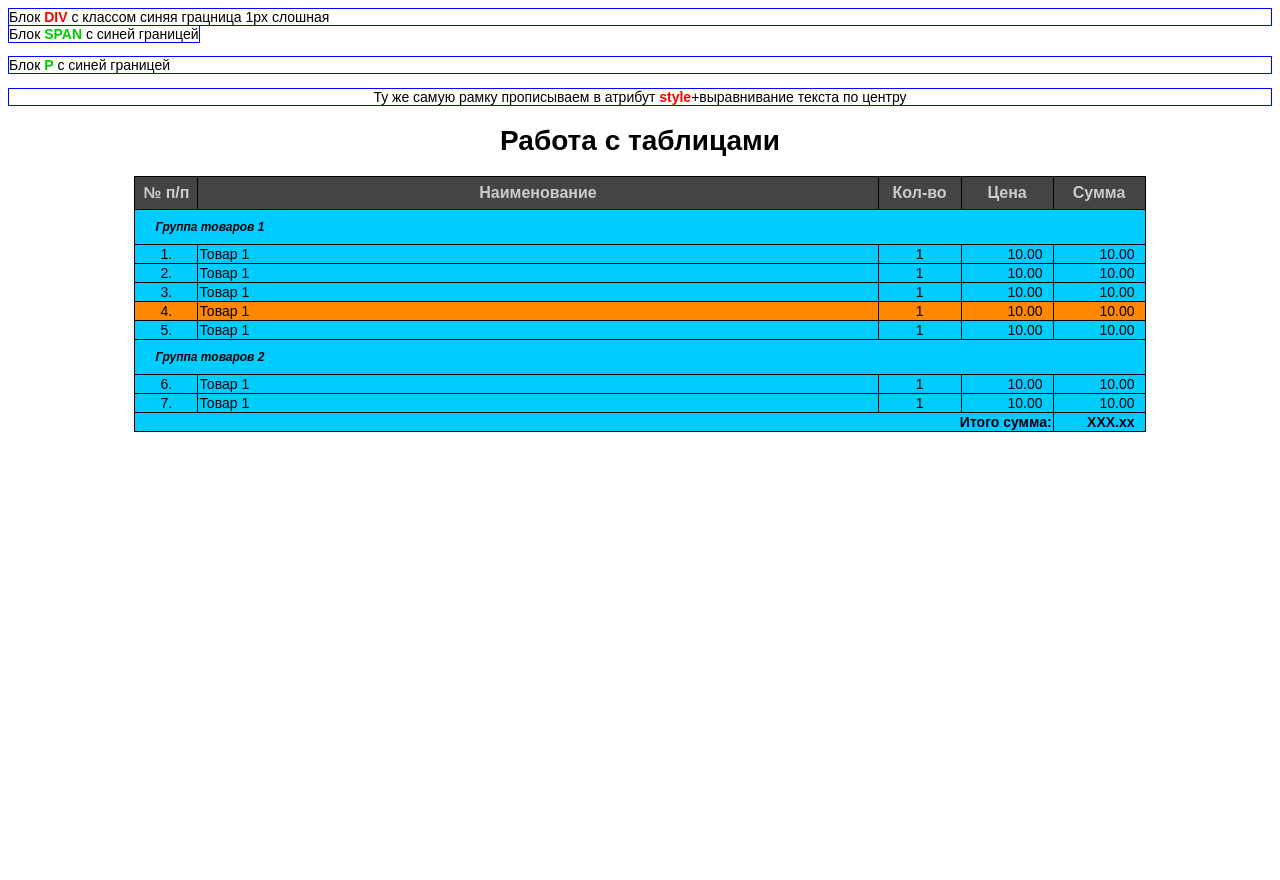
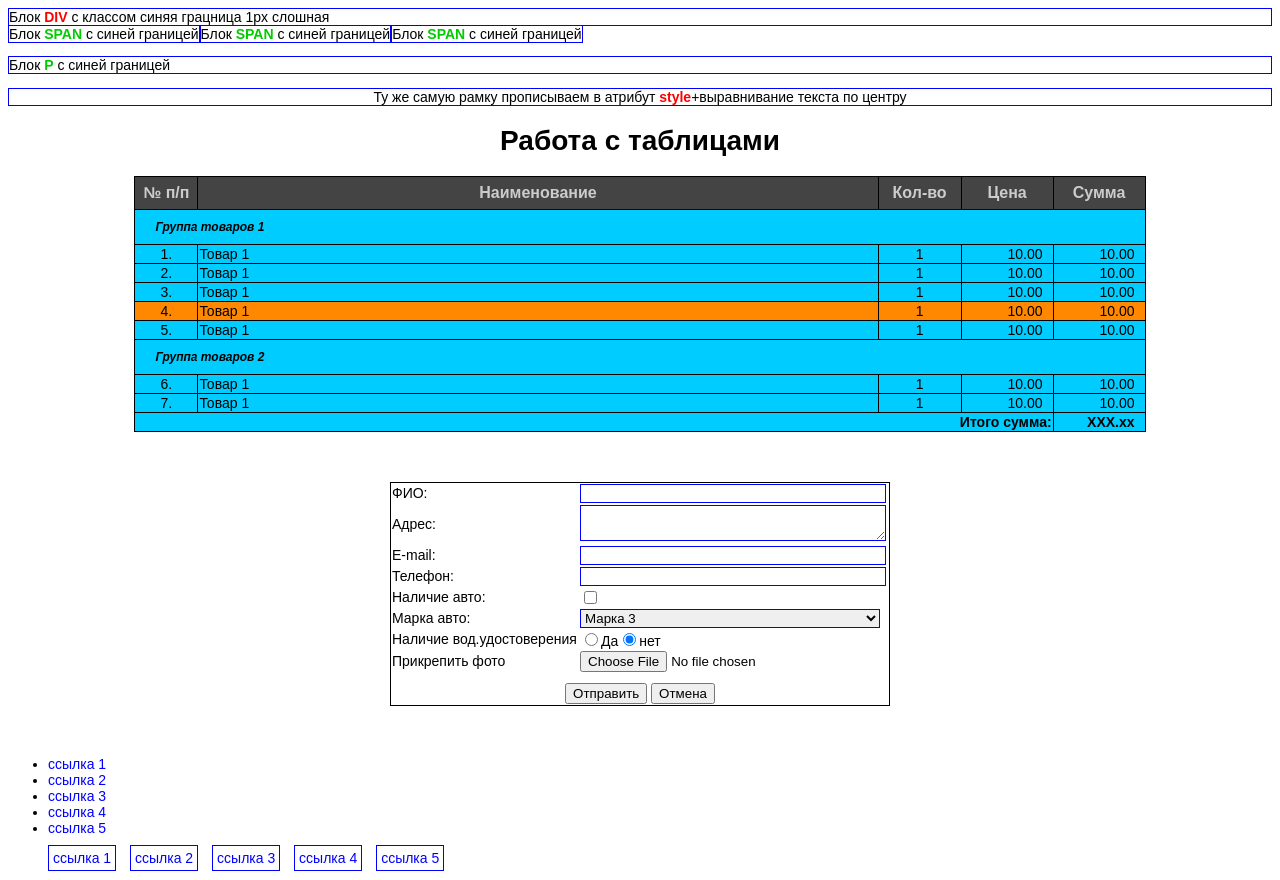
Before and after one commit to AlexZhebov/test1, a plain HTML site: page index.html in a window 1280 px wide. Before the commit the page ends 800 px from the top, so only its background shows below. Drawn offline with Linux system fonts and the light colour scheme.

Commit message:
html css v2

```diff
--- a/index.css
+++ b/index.css
@@ -78,3 +78,44 @@ div b
 {
     background-color: #FF8800;
 }
+
+.table_2
+{
+    border-collapse: collapse;
+    border: 1px solid #000000;
+    width: 500px;
+    margin: 50px auto;
+}
+.table_2 td.inp input, .table_2 td select, .table_2 td textarea
+{
+    width: 300px;
+    border: 1px solid #0000FF;
+}
+
+div.spisok_1 a
+{
+    text-decoration: none;
+    color: #0000FF;
+}
+div.spisok_1 a:hover
+{
+    text-decoration: underline;
+    color: #FF0000;
+}
+div.spisok_2 a
+{
+    text-decoration: none;
+    color: #0000FF;
+}
+div.spisok_2 a:hover
+{
+    text-decoration: none;
+    color: #00ccFF;
+}
+div.spisok_2 li
+{
+    display: inline;
+    padding: 4px;
+    margin-right: 10px;
+    border: 1px solid #0000FF;
+}
--- a/index.html
+++ b/index.html
@@ -16,7 +16,7 @@
 </head>
 <body>
     <div class="border_blue">Блок <b>DIV</b> с классом синяя грацница 1px слошная</div>
-    <span class="border_blue">Блок <b>SPAN</b> c синей границей</span>
+    <span class="border_blue">Блок <b>SPAN</b> c синей границей</span><span class="border_blue">Блок <b>SPAN</b> c синей границей</span><span class="border_blue">Блок <b>SPAN</b> c синей границей</span>
     <p class="border_blue">Блок <b>P</b> c синей границей</p>
     <div style="border: 1px solid #0000FF; text-align: center;">Ту же самую рамку прописываем в атрибут <b>style</b>+выравнивание текста по центру</div>
     <h1 style="text-align: center;">Работа с таблицами</h1>
@@ -35,5 +35,49 @@
             <tr><td colspan="4" class="tbl_Itog">Итого сумма:</td><td class="tbl_SumItog">ХХХ.хх</td></tr>
         </table>
     </div>
+
+    <div>
+        <form action="/" METHOD="post" enctype="multipart/form-data">
+        <input type="hidden" name="id">
+        <table class="table_2">
+            <tr><td>ФИО:</td><td class="inp"><input type="text" name="fio"></td></tr>
+            <tr><td>Адрес:</td><td class="inp"><textarea name="adress" rows="2"></textarea></td></tr>
+            <tr><td>E-mail:</td><td class="inp"><input type="email" name="adress"></td></tr>
+            <tr><td>Телефон:</td><td class="inp"><input type="tel" name="adress"></td></tr>
+            <tr><td>Наличие авто:</td><td><input type="checkbox" name="avto"></td></tr>
+            <tr><td>Марка авто:</td><td class="inp">
+                <select name="marka_avto">
+                    <option value="1">Марка 1</option>
+                    <option value="2">Марка 2</option>
+                    <option value="3" selected>Марка 3</option>
+                    <option value="4">Марка 4</option>
+                </select>
+            </td></tr>
+            <tr><td>Наличие вод.удостоверения</td><td><input type="radio" name="vu" id="vu_yes"><label for="vu_yes">Да</label><input type="radio" name="vu" id="vu_no" checked><label for="vu_no">нет</label></td></tr>
+            <tr><td>Прикрепить фото</td><td><input type="file" name="file"></td></tr>
+            <tr><td colspan="2" style="text-align: center; padding-top: 10px;"><input type="submit" name="send" value="Отправить"> <input type="submit" name="cancel" value="Отмена"></td></tr>
+
+        </table>
+        </form>
+    </div>
+
+    <div class="spisok_1">
+        <ul>
+            <li><a href="#">ссылка 1</a></li>
+            <li><a href="#">ссылка 2</a></li>
+            <li><a href="#">ссылка 3</a></li>
+            <li><a href="#">ссылка 4</a></li>
+            <li><a href="#">ссылка 5</a></li>
+        </ul>
+    </div>
+    <div class="spisok_2">
+        <ul>
+            <li><a href="#">ссылка 1</a></li>
+            <li><a href="#">ссылка 2</a></li>
+            <li><a href="#">ссылка 3</a></li>
+            <li><a href="#">ссылка 4</a></li>
+            <li><a href="#">ссылка 5</a></li>
+        </ul>
+    </div>
 </body>
 </html>
```
